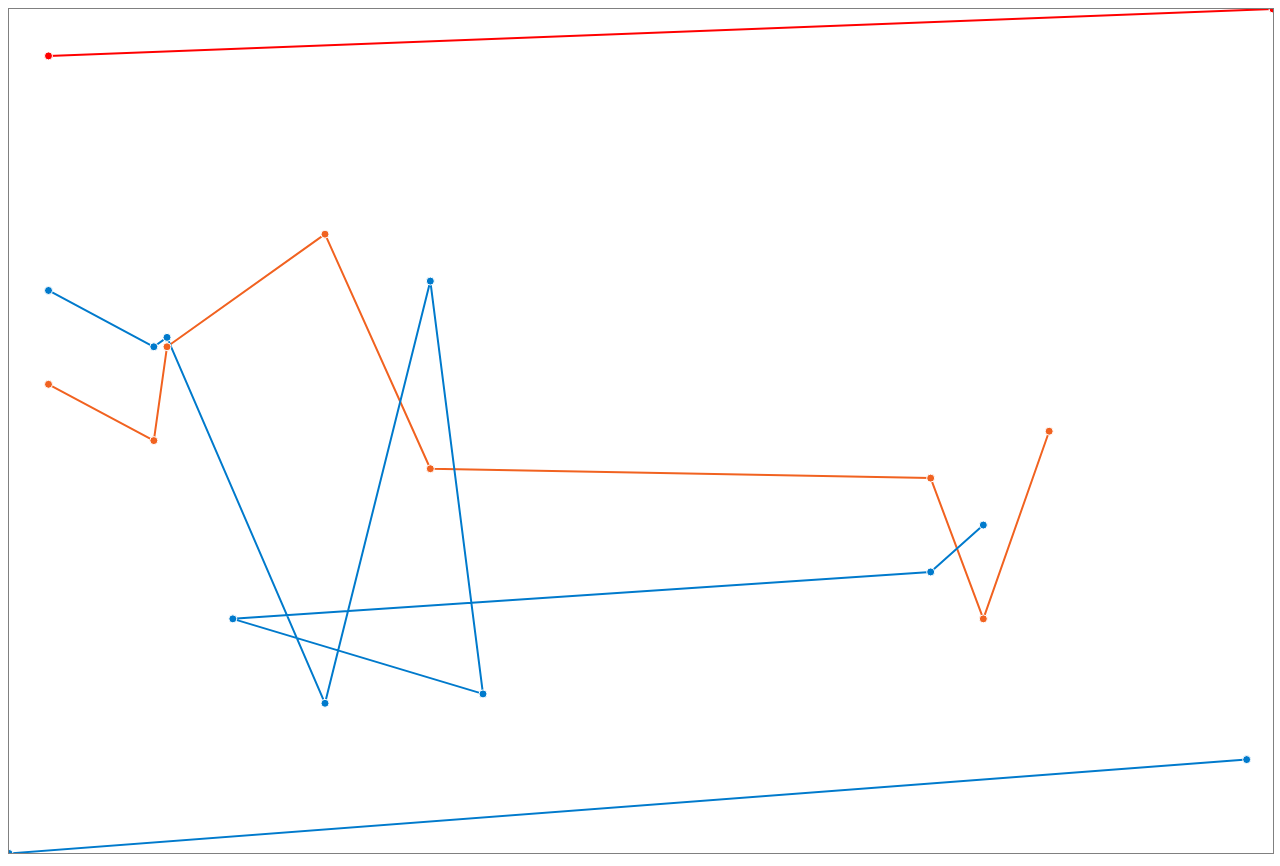
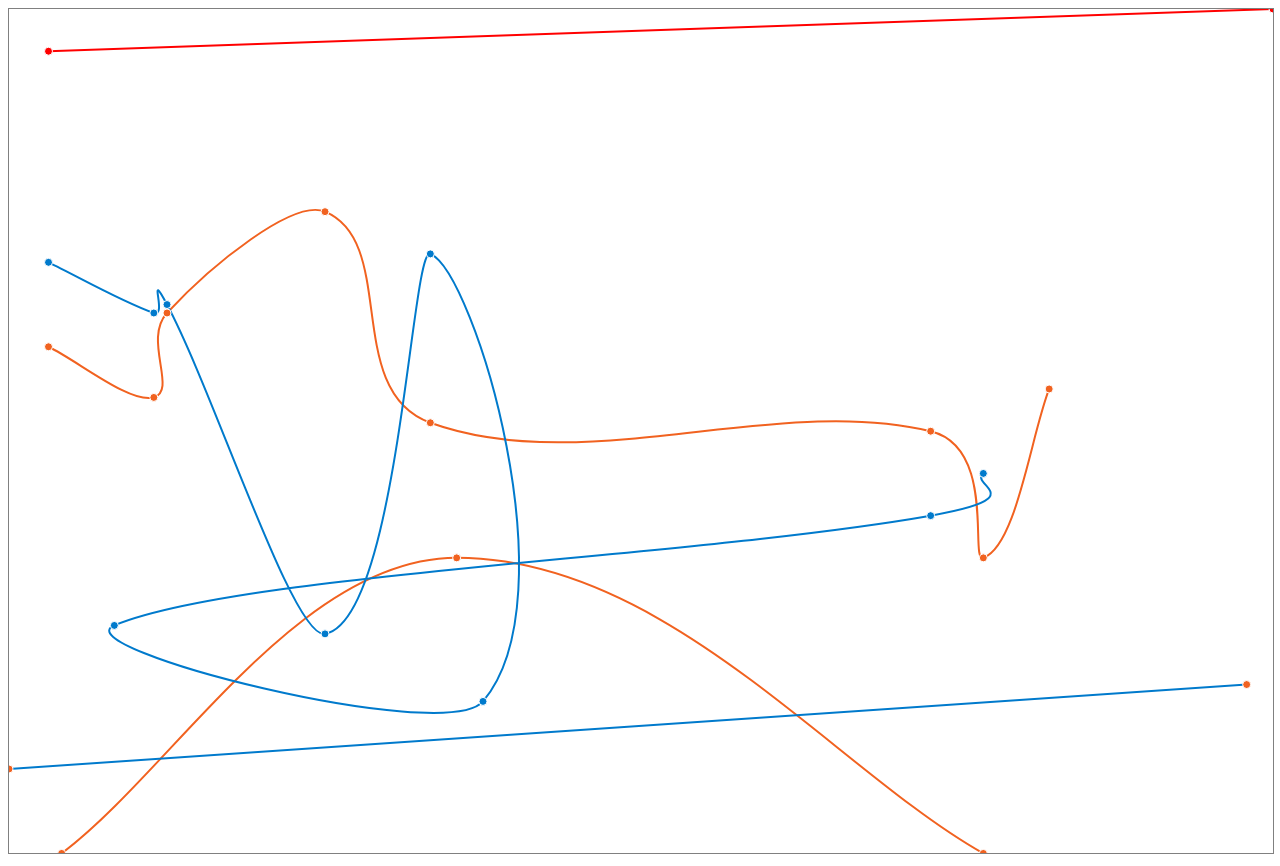
Before and after one commit to dima117/Chart.Scatter, a plain HTML site: page index.html in a window 1280 px wide. Drawn offline with Linux system fonts and the light colour scheme.

Commit message:
bezier curve after refactoring;

```diff
--- a/AltLineChart.js
+++ b/AltLineChart.js
@@ -46,9 +46,7 @@
 			this.fit();
 		},
 
-		fit: function () {
-
-			this.api = {
+		api: {
 
 			trunc: function (x) {
 				return x < 0 ? Math.ceil(x) : Math.floor(x);
@@ -59,8 +57,53 @@
 				return index >= 0 && index < array.length
 					? array[index]
 					: defaultValue;
+			},
+
+			applyRange: function (value, min, max) {
+
+				return value > max ? max
+					: value < min ? min
+					: value;
+			},
+
+			calculateControlPoints: function (prev, current, next, range, tension) {
+
+				var tensionBefore = !!prev ? tension : 0;
+				var tensionAfter = !!next ? tension : 0;
+
+				var innerCurrent = current.value;
+				var innerPrev = prev ? prev.value : current.value;
+				var innerNext = next ? next.value : current.value;
+
+				var a = { xx: innerCurrent.x - innerPrev.x, yy: innerCurrent.y - innerPrev.y }
+				var b = { xx: innerNext.x - innerPrev.x, yy: innerNext.y - innerPrev.y }
+
+				var mul = a.xx * b.xx + a.yy * b.yy;
+				var mod = Math.sqrt(b.xx * b.xx + b.yy * b.yy);
+
+				var k = Math.min(Math.max(mul / (mod * mod), 0.3), 0.7);
+
+				var result = {
+					before: {
+						x: innerCurrent.x - b.xx * k * tensionBefore,
+						y: innerCurrent.y - b.yy * k * tensionBefore
+					},
+					after: {
+						x: innerCurrent.x + b.xx * (1 - k) * tensionAfter,
+						y: innerCurrent.y + b.yy * (1 - k) * tensionAfter
 					}
 				};
+
+				// Cap inner bezier handles to the upper/lower scale bounds
+				result.before.y = this.applyRange(result.before.y, range.ymin, range.ymax);
+				result.after.y = this.applyRange(result.after.y, range.ymin, range.ymax);
+
+				return result;
+			},
+
+		},
+
+		fit: function () {
 
 			// рассчитываем параметры отображения
 		},
@@ -69,11 +112,11 @@
 
 			for (var i = 0; i < dataSetPoints.length; i++) {
 
-				var current = this.api.getElementOrDefault(data, i);
-				var prev = this.api.getElementOrDefault(data, i - 1);
-				var next = this.api.getElementOrDefault(data, i + 1);
+				var current = this.api.getElementOrDefault(dataSetPoints, i);
+				var prev = this.api.getElementOrDefault(dataSetPoints, i - 1);
+				var next = this.api.getElementOrDefault(dataSetPoints, i + 1);
 
-				var obj = api.calculateControlPoints(prev, current, next, tension);
+				var obj = this.api.calculateControlPoints(prev, current, next, this.dataRange, tension);
 
 				current.controlPoints = {
 
@@ -377,8 +420,6 @@
 							point.controlPoints.x1,
 							point.controlPoints.y1,
 							point.x, point.y);
-
-						prev = point;
 					}
 					else {
 
@@ -386,9 +427,26 @@
 					}
 				}
 
+				prev = point;
+
 			}, this);
 
 			ctx.stroke();
+
+			// debug
+			//if (this.options.bezierCurve) {
+
+			//	ctx.lineWidth = 0.3;
+
+			//	helpers.each(dataset.points, function(point) {
+
+			//		ctx.beginPath();
+			//		ctx.moveTo(point.controlPoints.x1, point.controlPoints.y1);
+			//		ctx.lineTo(point.x, point.y);
+			//		ctx.lineTo(point.controlPoints.x2, point.controlPoints.y2);
+			//		ctx.stroke();
+			//	});
+			//}
 		},
 
 		// Used to draw something on the canvas
--- a/index.html
+++ b/index.html
@@ -14,12 +14,12 @@
 	<script>
 
 		var data = [
-			//{
-			//	strokeColor: '#F16220',
-			//	data: [
-			//		{ x: 20, y: 5 }, { x: 50, y: 40 }, { x: 90, y: 5 }
-			//	]
-			//},
+			{
+				strokeColor: '#F16220',
+				data: [
+					{ x: 20, y: 5 }, { x: 50, y: 40 }, { x: 90, y: 5 }
+				]
+			},
 			{
 				label: 'simple-1',
 				data: [
@@ -47,7 +47,7 @@
 				strokeColor: '#007ACC',
 				data: [
 					{ x: 19, y: 75 }, { x: 27, y: 69 }, { x: 28, y: 70 }, { x: 40, y: 31 },
-					{ x: 48, y: 76 }, { x: 52, y: 32 }, { x: 33, y: 40 },
+					{ x: 48, y: 76 }, { x: 52, y: 23 }, { x: 24, y: 32 },
 					{ x: 86, y: 45 }, { x: 90, y: 50 }
 				]
 			}
@@ -56,7 +56,7 @@
 
 		Chart.defaults.global.responsive = true;
 		var ctx = document.getElementById("myChart").getContext("2d");
-		var myLineChart = new Chart(ctx).AltLineChart(data, { bezierCurve: false, showTooltips: false });
+		var myLineChart = new Chart(ctx).AltLineChart(data, { bezierCurve: true, showTooltips: false });
 
 	</script>
 </body>
```
Also changed, not shown: xxx.js (+0 -111 lines). Lines whose indentation alone changed are shown as unchanged.
